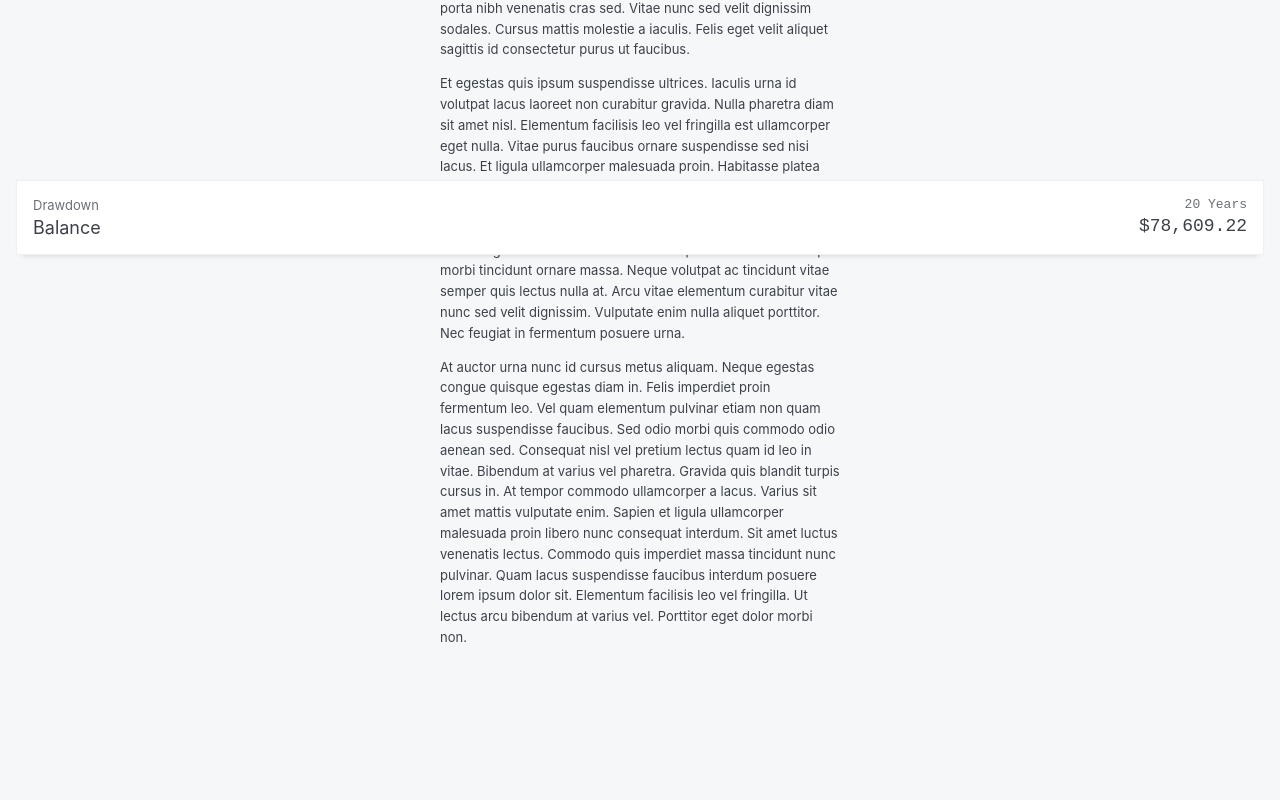
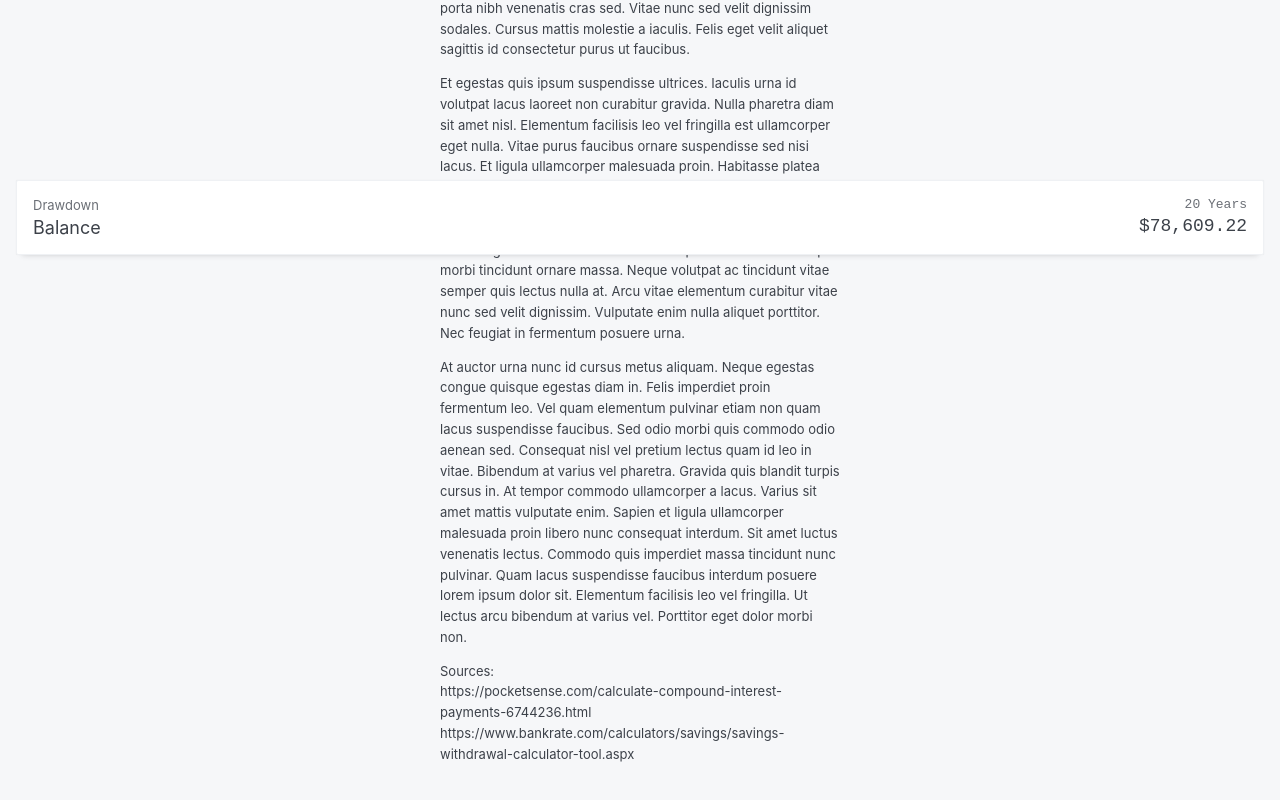
Before and after one commit to moeamaya/choice, a Next.js app: page / in a window 1280 px wide. Shown: the part 529-1329 px from the top of the page. Built offline with nearby package versions, Linux system fonts and the light colour scheme.

Commit message:
Add sources

```diff
--- a/components/Drawdown/Content.tsx
+++ b/components/Drawdown/Content.tsx
@@ -50,6 +50,14 @@ const Content = () => {
         facilisis leo vel fringilla. Ut lectus arcu bibendum at varius vel.
         Porttitor eget dolor morbi non.
       </StyledParagraph>
+      <StyledParagraph>
+        Sources:
+        <br />
+        https://pocketsense.com/calculate-compound-interest-payments-6744236.html
+        <br />
+        https://www.bankrate.com/calculators/savings/savings-withdrawal-calculator-tool.aspx
+        <br />
+      </StyledParagraph>
     </StyledContent>
   );
 };
```
